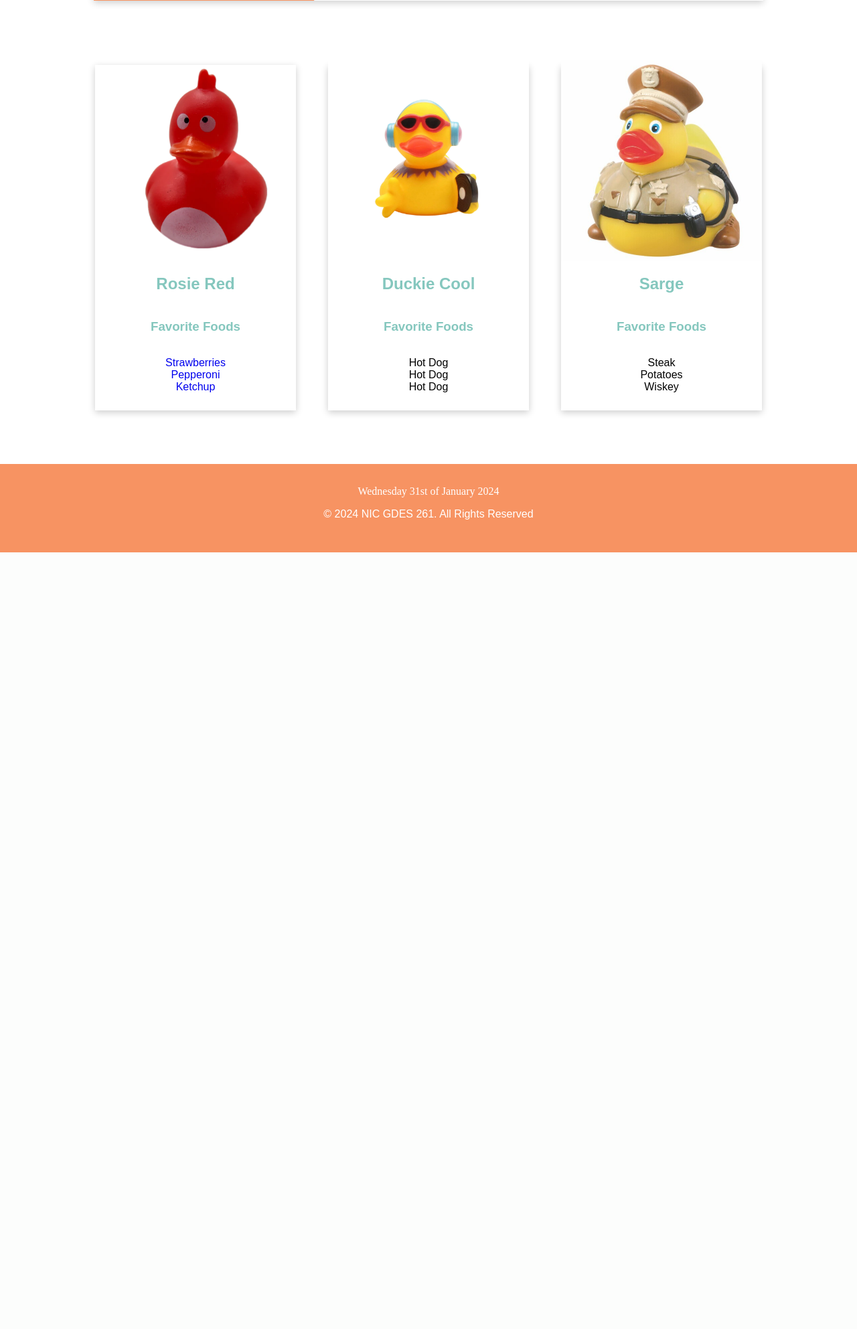
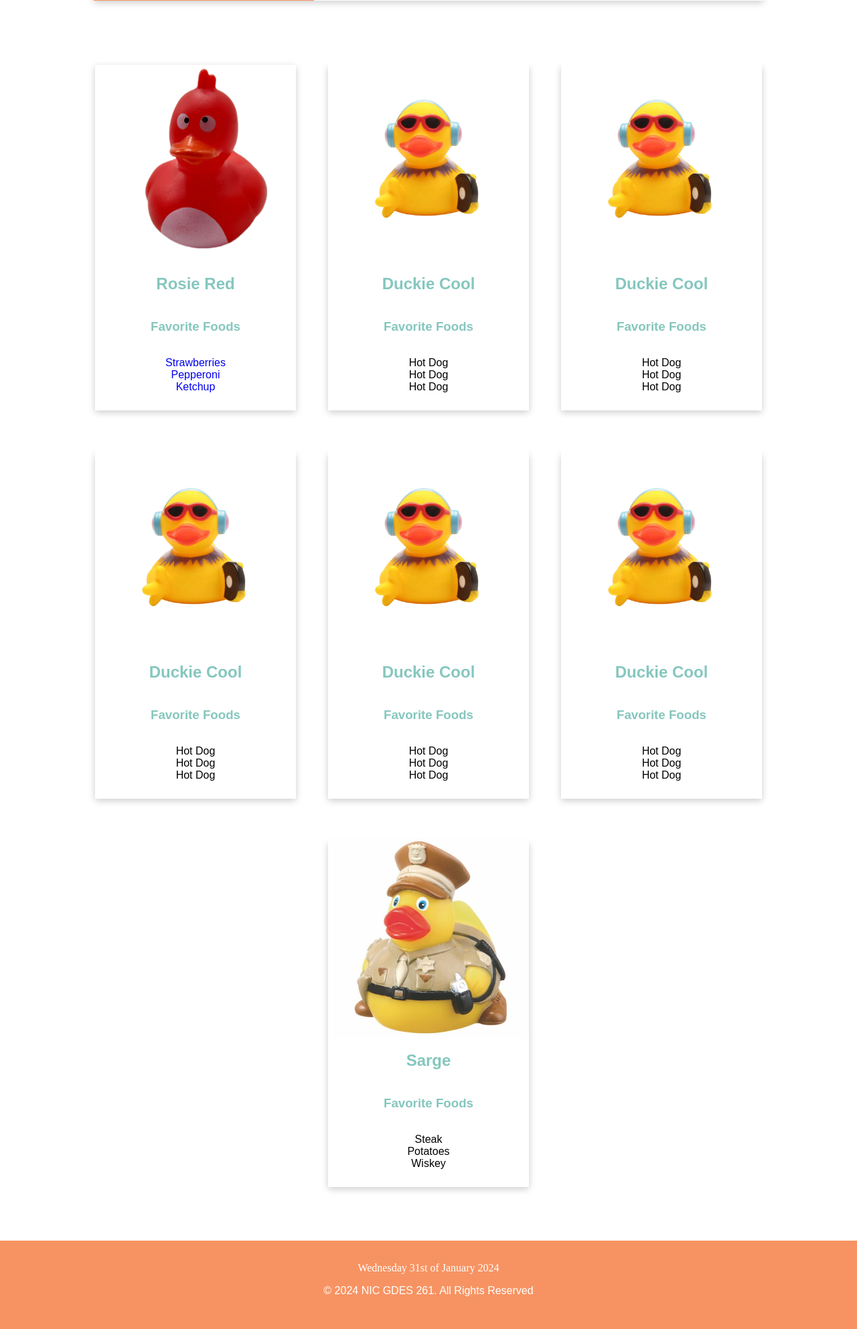
Before and after one commit to nic-gdes/create-a-duck-directory-missidaho, a PHP site: page / in a window 1280 px wide. Shown: the part 494-2479 px from the top of the page at 67% size. Before the commit the page ends 1319 px from the top, so only its background shows below. Run offline with PHP 8.4, Linux system fonts and the light colour scheme.

Commit message:
almost complete

```diff
--- a/assets/style/style.css
+++ b/assets/style/style.css
@@ -146,8 +146,11 @@ body {
 .grid_wrapper {
     display: flex;
     padding: 4rem;
-
+    flex-wrap: wrap;
     grid-gap: 3rem;
+    width: 80%;
+    align-items: center;
+    justify-content: center;
 
 }
 .grid_align {
--- a/index.php
+++ b/index.php
@@ -12,7 +12,7 @@
             <div>
                 <div class="grid_card">
                     <div class="grid_content">
-                            <img src="./assets/images/2BirdRed.png.webp">
+                        <img src="./assets/images/2BirdRed.png.webp" alt="red duck rolling its eyes">
                         <h2>Rosie Red</h2>
                         <h3>Favorite Foods</h3>
                         <ul>
@@ -31,7 +31,67 @@
         <div>
             <div class="grid_card">
                 <div class="grid_content">
-                            <img src="./assets/images/tzb1ugmtuuuvnngt03tw.jpg.webp">
+                    <img src="./assets/images/tzb1ugmtuuuvnngt03tw.jpg.webp" alt="cool lookin rubber duck">
+                    <h2>Duckie Cool</h2>
+                    <h3>Favorite Foods</h3>
+                    <ul>
+                        <li>Hot Dog</li>
+                        <li>Hot Dog</li>
+                        <li>Hot Dog</li>
+                    </ul>
+                </div>
+
+            </div>
+        </div>
+        <div>
+            <div class="grid_card">
+                <div class="grid_content">
+                    <img src="./assets/images/tzb1ugmtuuuvnngt03tw.jpg.webp" alt="cool lookin rubber duck">
+                    <h2>Duckie Cool</h2>
+                    <h3>Favorite Foods</h3>
+                    <ul>
+                        <li>Hot Dog</li>
+                        <li>Hot Dog</li>
+                        <li>Hot Dog</li>
+                    </ul>
+                </div>
+
+            </div>
+        </div>
+        <div>
+            <div class="grid_card">
+                <div class="grid_content">
+                    <img src="./assets/images/tzb1ugmtuuuvnngt03tw.jpg.webp" alt="cool lookin rubber duck">
+                    <h2>Duckie Cool</h2>
+                    <h3>Favorite Foods</h3>
+                    <ul>
+                        <li>Hot Dog</li>
+                        <li>Hot Dog</li>
+                        <li>Hot Dog</li>
+                    </ul>
+                </div>
+
+            </div>
+        </div>
+        <div>
+            <div class="grid_card">
+                <div class="grid_content">
+                    <img src="./assets/images/tzb1ugmtuuuvnngt03tw.jpg.webp" alt="cool lookin rubber duck">
+                    <h2>Duckie Cool</h2>
+                    <h3>Favorite Foods</h3>
+                    <ul>
+                        <li>Hot Dog</li>
+                        <li>Hot Dog</li>
+                        <li>Hot Dog</li>
+                    </ul>
+                </div>
+
+            </div>
+        </div>
+        <div>
+            <div class="grid_card">
+                <div class="grid_content">
+                    <img src="./assets/images/tzb1ugmtuuuvnngt03tw.jpg.webp" alt="cool lookin rubber duck">
                     <h2>Duckie Cool</h2>
                     <h3>Favorite Foods</h3>
                     <ul>
@@ -47,7 +107,7 @@
         <div>
             <div class="grid_card">
                 <div class="grid_content">
-                            <img src="./assets/images/199060_600_600.jpg">
+                    <img src="./assets/images/199060_600_600.jpg" alt="park range rubber duck">
                     <h2>Sarge</h2>
                     <h3>Favorite Foods</h3>
                     <ul>
```
Also changed, not shown: create-duck.php (+15 -5 lines). Lines whose indentation alone changed are shown as unchanged.
